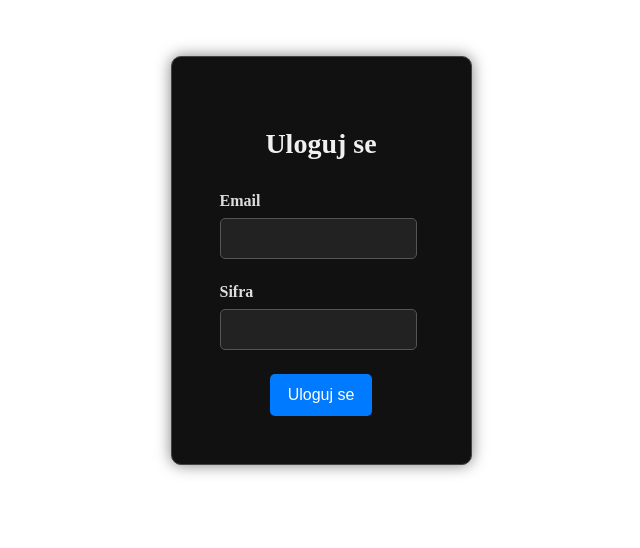
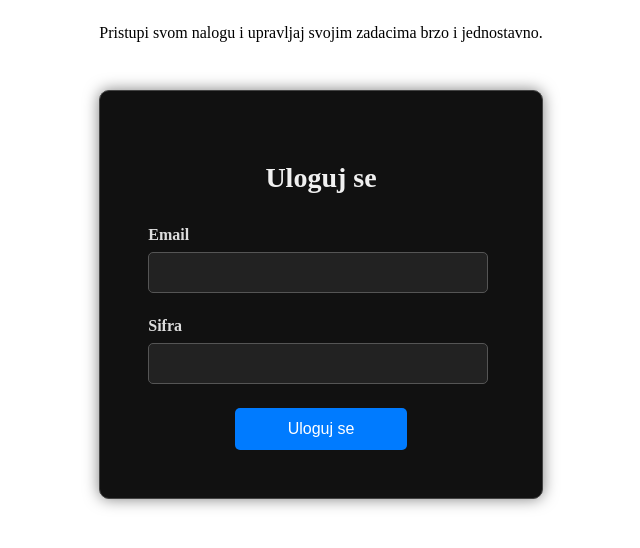
Before and after one commit to borisstevanovic96/tasks, a React (Create React App) app in the folder ui/: page /login in a window 1280 px wide. Shown: the top 548 px of the page, without its empty margins (319-959 px from the left). Built offline with nearby package versions, Linux system fonts and the light colour scheme.

Commit message:
Update Login.js

```diff
--- a/ui/src/components/Login.js
+++ b/ui/src/components/Login.js
@@ -64,6 +64,11 @@ function Login() {
   };
 
   return (
+   <div className="login-page">
+      {/* Tekst iznad forme */}
+      <div className="login-info">
+        <p>Pristupi svom nalogu i upravljaj svojim zadacima brzo i jednostavno.</p>
+      </div>
     <div className="login-container">
       <h2>Uloguj se</h2>
       <form onSubmit={handleSubmit} noValidate>
@@ -100,6 +105,7 @@ function Login() {
         </button>
       </form>
     </div>
+         </div>
   );
 }
 
```
